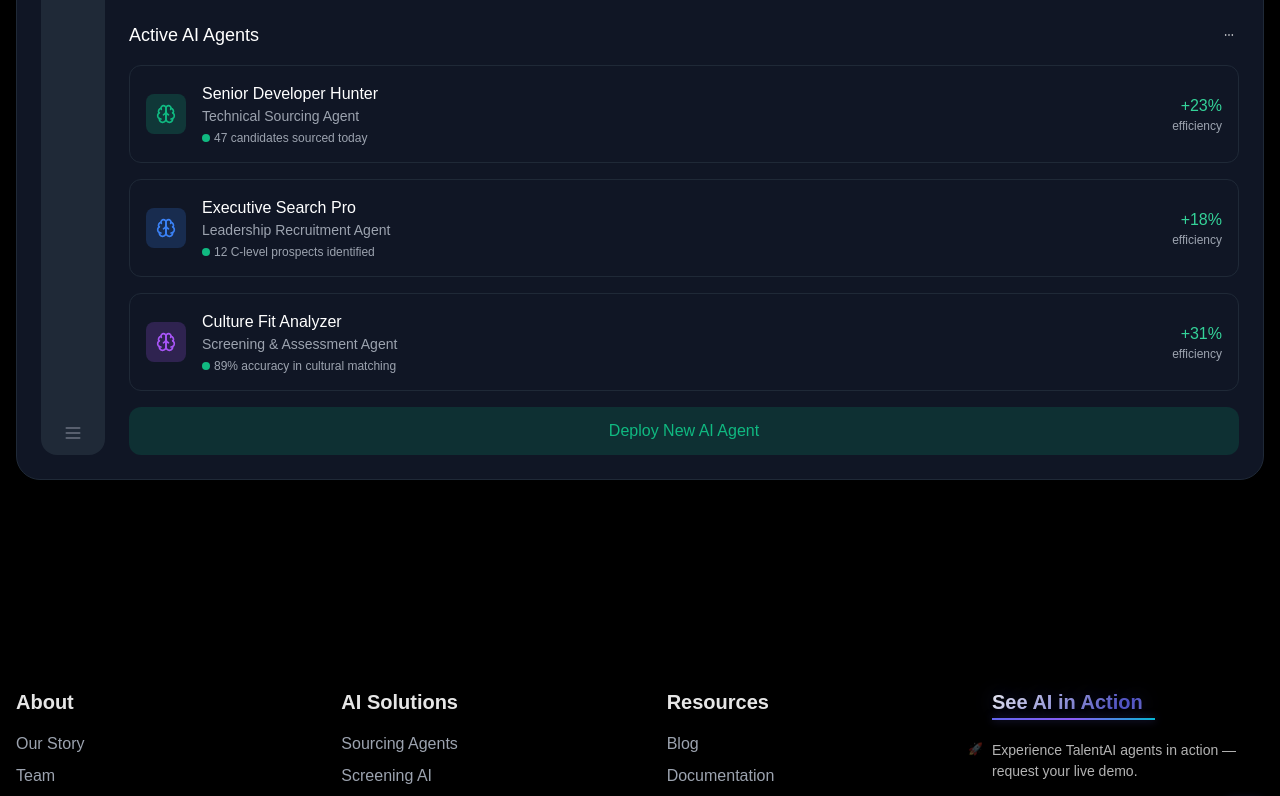
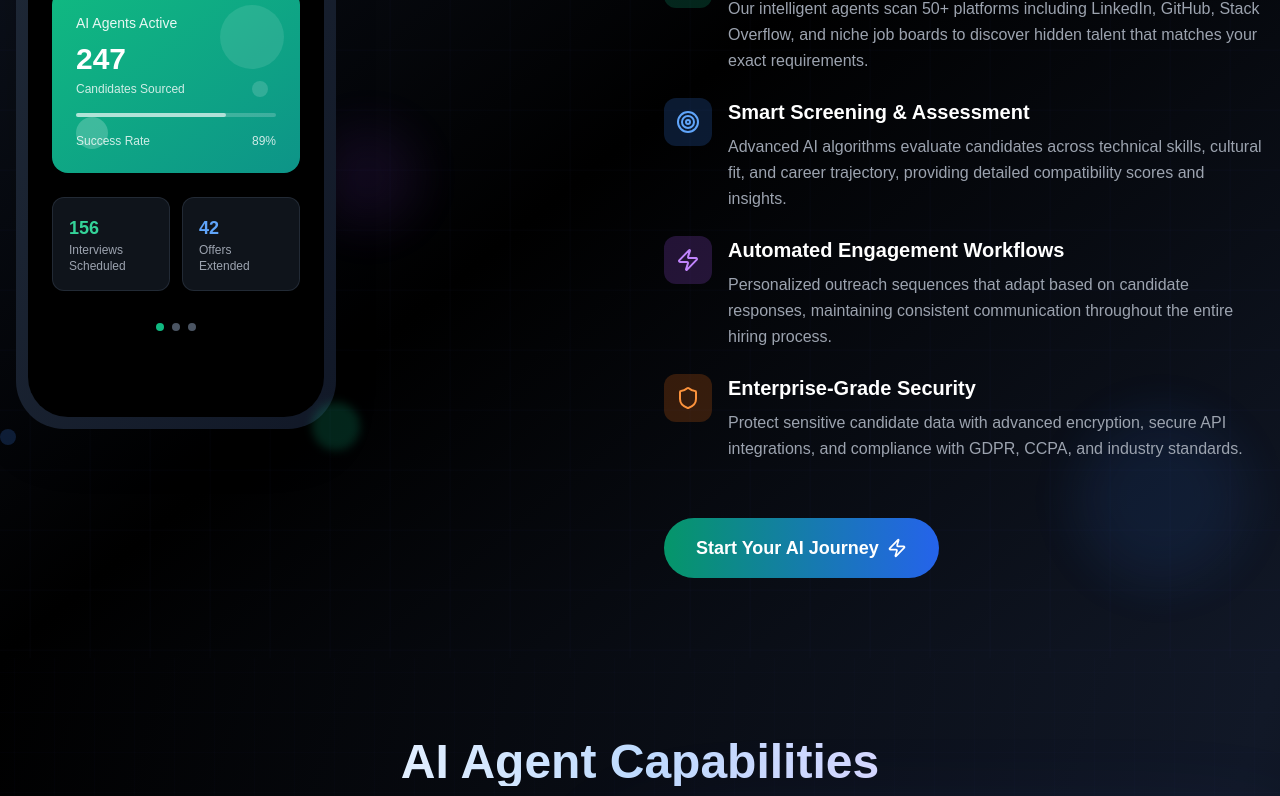
Before and after one commit to PsuedoGuy2020/Nuvianse, a Next.js app: page / in a window 1280 px wide. Shown: the part 920-1716 px from the top of the page. Built offline with nearby package versions, Linux system fonts and the light colour scheme.

Commit message:
Updated page.tsx

```diff
--- a/app/page.tsx
+++ b/app/page.tsx
@@ -20,6 +20,8 @@ import {
 import { Footer } from "@/components/ui/footer"
 import { Header } from "@/components/ui/header"
 import { InfiniteGrid } from "@/components/ui/infinite-grid"
+import { ProductFeatures } from "@/components/ui/product-features"
+import { FeaturesShowcase } from "@/components/ui/features-showcase"
 
 export default function Home() {
   return (
@@ -63,10 +65,15 @@ export default function Home() {
         </div>
       </section>
 
-      {/* AI Recruitment Dashboard Preview Section - Overlapping the white background */}
-      <section className="relative -mt-32 z-20">
-        <div className="container mx-auto px-4 py-16 mb-16">
-          <div className="rounded-3xl border border-gray-800 bg-gray-900/95 backdrop-blur-sm p-6 overflow-hidden shadow-2xl">
+      {/* Features Showcase Section */}
+      <FeaturesShowcase />
+
+      {/* Product Features Section */}
+      <ProductFeatures />
+
+      {/* AI Recruitment Dashboard Preview Section */}
+      <section className="container mx-auto px-4 py-16 mb-16">
+        <div className="rounded-3xl border border-gray-800 bg-gray-900/50 p-6 overflow-hidden">
           {/* Dashboard Header */}
           <div className="flex items-center justify-between mb-6">
             <div className="flex items-center gap-2">
@@ -305,7 +312,6 @@ export default function Home() {
             </div>
           </div>
         </div>
-        </div>
       </section>
 
       {/* Footer */}
@@ -367,6 +373,29 @@ function AIAgentCard({
   )
 }
 
+function FeatureItem({
+  icon: Icon,
+  title,
+  description,
+}: {
+  icon: LucideIcon
+  title: string
+  description: string
+}) {
+  return (
+    <div className="flex gap-4">
+      <div className="flex h-10 w-10 shrink-0 items-center justify-center rounded-full bg-emerald-500/20 text-emerald-500">
+        <Icon className="h-5 w-5" />
+      </div>
+
+      <div>
+        <h3 className="text-xl font-medium mb-2">{title}</h3>
+        <p className="text-white/70">{description}</p>
+      </div>
+    </div>
+  )
+}
+
 // Sample data for chart
 const months = ["Jan", "Feb", "Mar", "Apr", "May", "Jun", "Jul", "Aug", "Sep", "Oct", "Nov", "Dec"]
 const candidateHeights = [65, 85, 45, 75, 55, 65, 50, 60, 45, 80, 70, 55]
```
Lines whose indentation alone changed are shown as unchanged.
